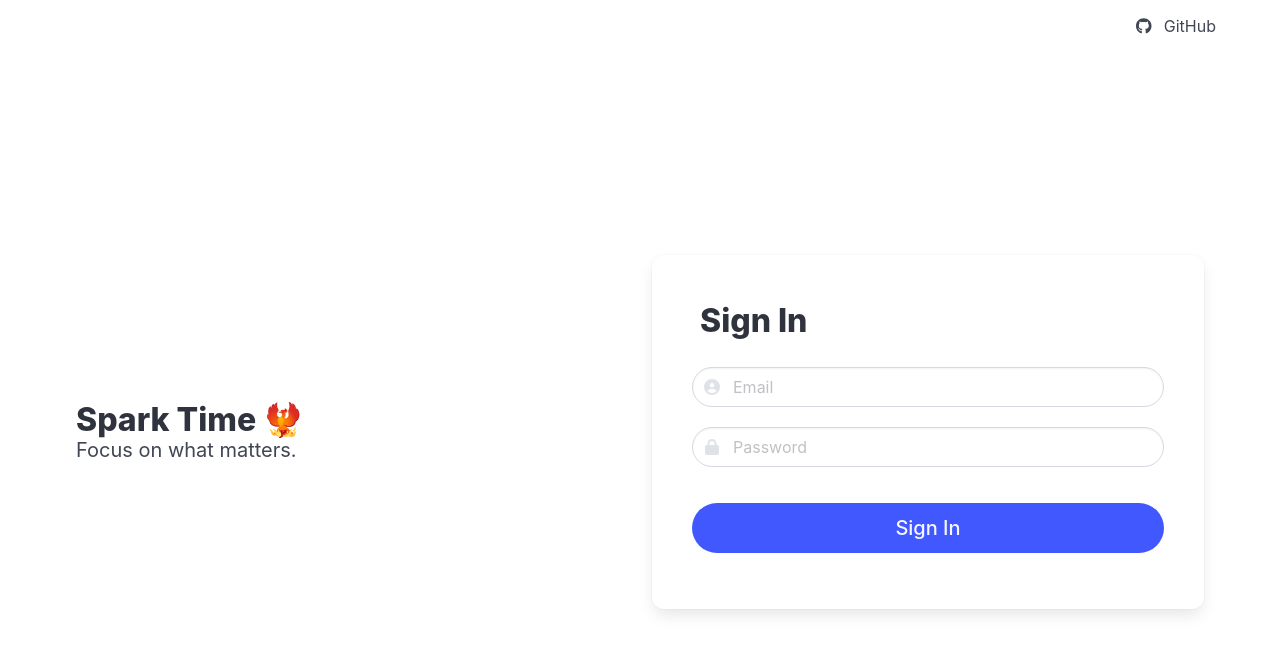
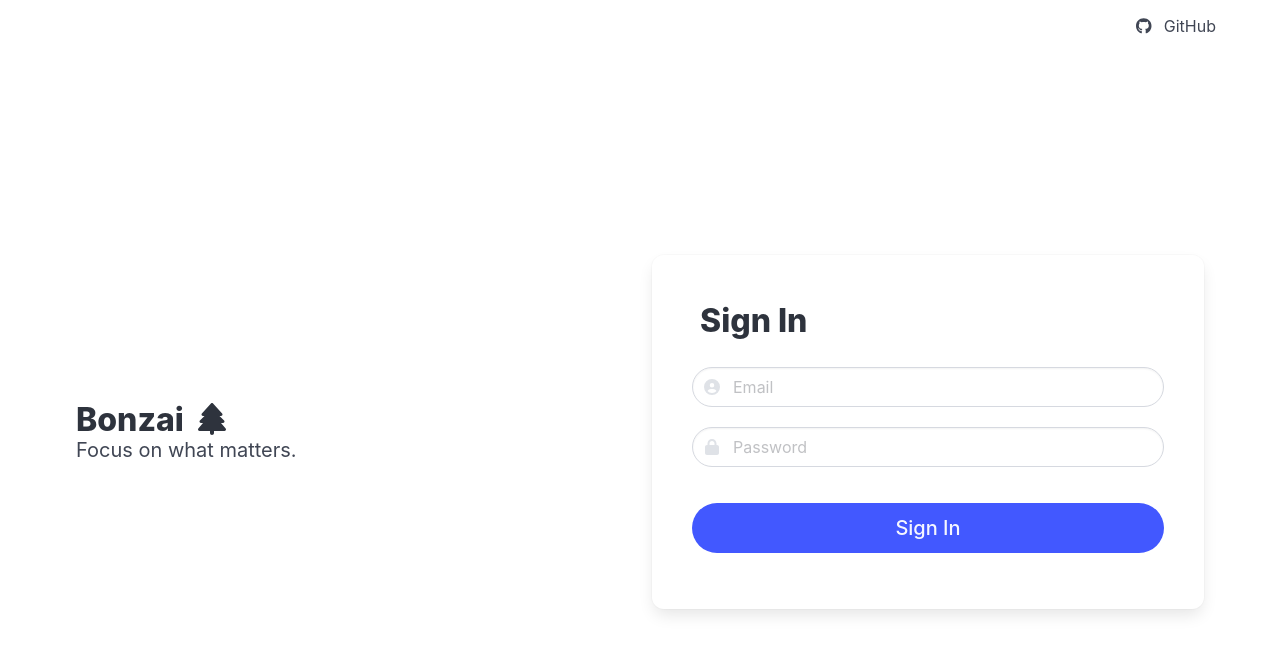
Before and after one commit to rachel-soon/bonzai, a React (Vite) app: page /login in a window 1280 px wide. Shown: the top 654 px of the page. Built offline with nearby package versions, Linux system fonts and the light colour scheme; no server answers.

Commit message:
feat: change auth layout

```diff
--- a/src/App.tsx
+++ b/src/App.tsx
@@ -1,11 +1,11 @@
 import { Routes, Route } from "react-router";
 import Login from "./Auth/Login.tsx";
 import AuthLayout from "./Auth/AuthLayout.tsx";
-import "./App.scss";
 import AuthProvider from "./Auth/AuthProvider.tsx";
 import Protected from "./Protected.tsx";
 import Dashboard from "./Dashboard.tsx";
 import MainLayout from "./MainLayout.tsx";
+import "./App.scss";
 
 function App() {
   return (
--- a/src/Auth/AuthLayout.tsx
+++ b/src/Auth/AuthLayout.tsx
@@ -24,7 +24,10 @@ function Auth() {
           <div className="hero-body">
             <div className="container columns is-vcentered is-centered">
               <div className="column">
-                <p className="title">Spark Time 🐦‍🔥</p>
+                <p className="title">
+                  Bonzai &nbsp;
+                  <i className="fa-solid fa-tree"></i>
+                </p>
                 <p className="subtitle">Focus on what matters.</p>
               </div>
 
```
